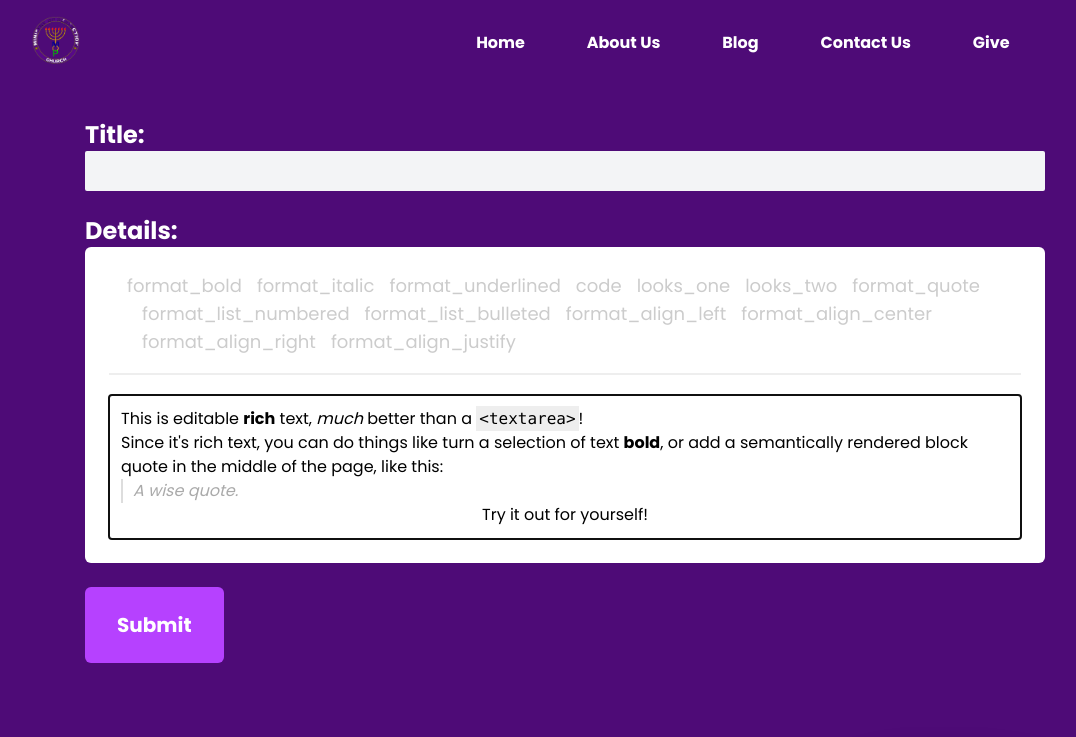
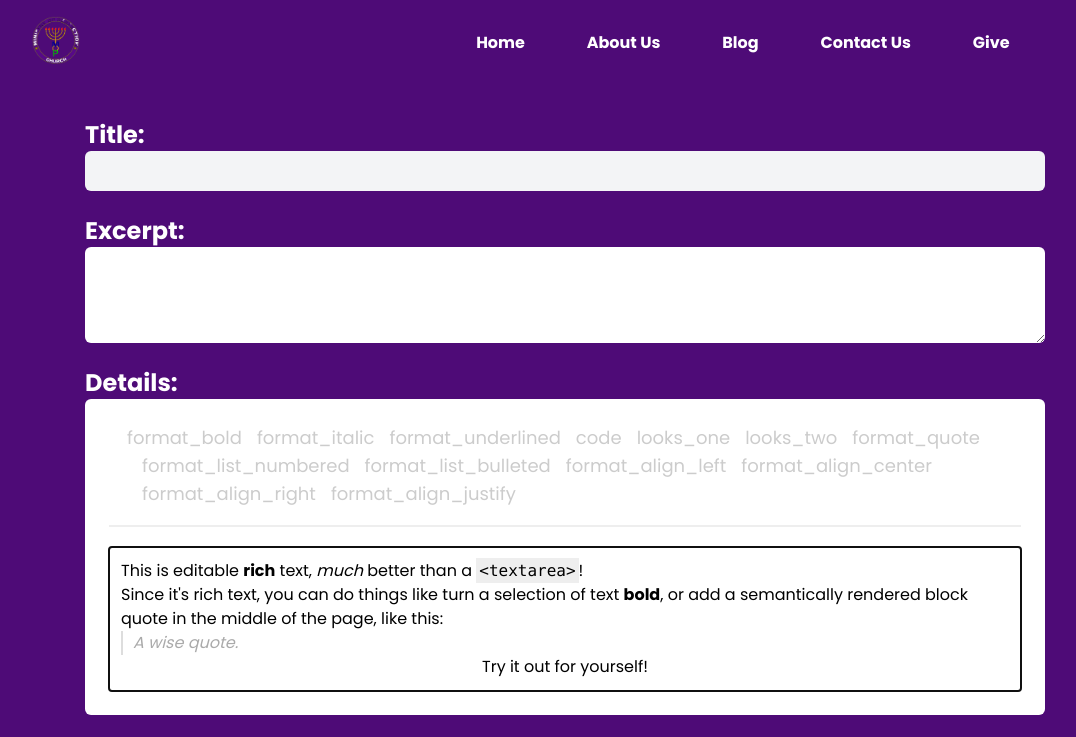
Before and after one commit to Onyelaudochukwuka/mopugbowo, a Next.js app: page /admin in a window 1280 px wide. Shown: the top 737 px of the page, without its empty margins (75-1151 px from the left). Built offline with nearby package versions, Linux system fonts and the light colour scheme.

Commit message:
added logic for new post

```diff
--- a/pages/admin.tsx
+++ b/pages/admin.tsx
@@ -12,12 +12,12 @@ export interface IadminProps {
 const admin: FC<IadminProps> = () => {
   const editor = useMemo(() => withHistory(withReact(createEditor())), [])
   const [input, setInput] = useState<string>("");
+  const [excerptInput, setExcerptInput] = useState<string>("");
   const [toggle, setToggle] = useState<boolean>(false);
-  const [blogPost, setBlogPost] = useState<BlogPost>({ date: Date.now(), post: initialValue, title: "" });
+  const [blogPost, setBlogPost] = useState<BlogPost>({ date: Date.now(), post: initialValue, title: "", excerpt: "" });
   useEffect(() => {
-    setBlogPost(prev => ({ ...prev, date: Date.now(), post: editor.children, title: input }));
-    console.log(editor.children)
-  },[input, editor, toggle])
+    setBlogPost(prev => ({ ...prev, date: Date.now(), post: editor.children, title: input, excerpt: excerptInput }));
+  }, [input, editor, toggle, excerptInput]);
   const handleSubmit = (e: FormEvent<HTMLFormElement>) => {
     e.preventDefault();
     postBlogPost(blogPost);
@@ -28,9 +28,17 @@ const admin: FC<IadminProps> = () => {
       className="w-3/4 mx-auto flex flex-col gap-6">
       <div className="">
         <label className="text-white text-2xl font-bold">Title:</label>
-        <input required name="heading" value={input} onChange={(e) => setInput(e.target.value)} type={"text"} className="py-2 px-4 outline-none w-full rounded-sm focus:ring-2 focus:ring-gray-200 bg-gray-100 text-gray-700" />
+        <input required name="heading" value={input} onChange={(e) => setInput(e.target.value)} type={"text"} className="py-2 px-4 outline-none w-full rounded-md focus:ring-2 focus:ring-gray-200 bg-gray-100 text-gray-700" />
+      </div>
+      <div className="flex flex-col">
+        <label className="text-white text-2xl font-bold">Excerpt:</label>
+        <textarea required value={excerptInput} onChange={(e) => setExcerptInput(e.target.value)}
+          className="p-6 rounded-md">
+
+        </textarea>
       </div>
       <div>
+
       <p className="text-white text-2xl font-bold">Details:</p>
         <Editor {...{ editor, setToggle }} />
       </div>
```
